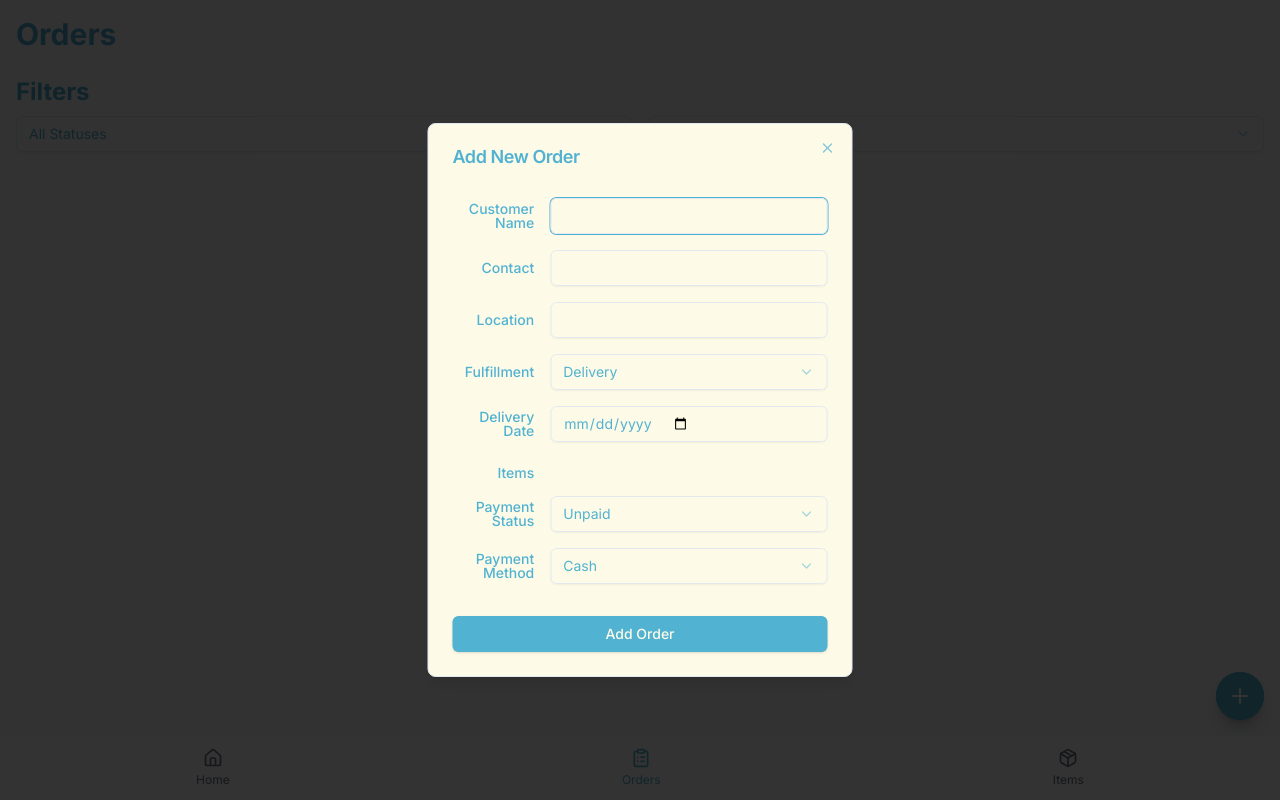
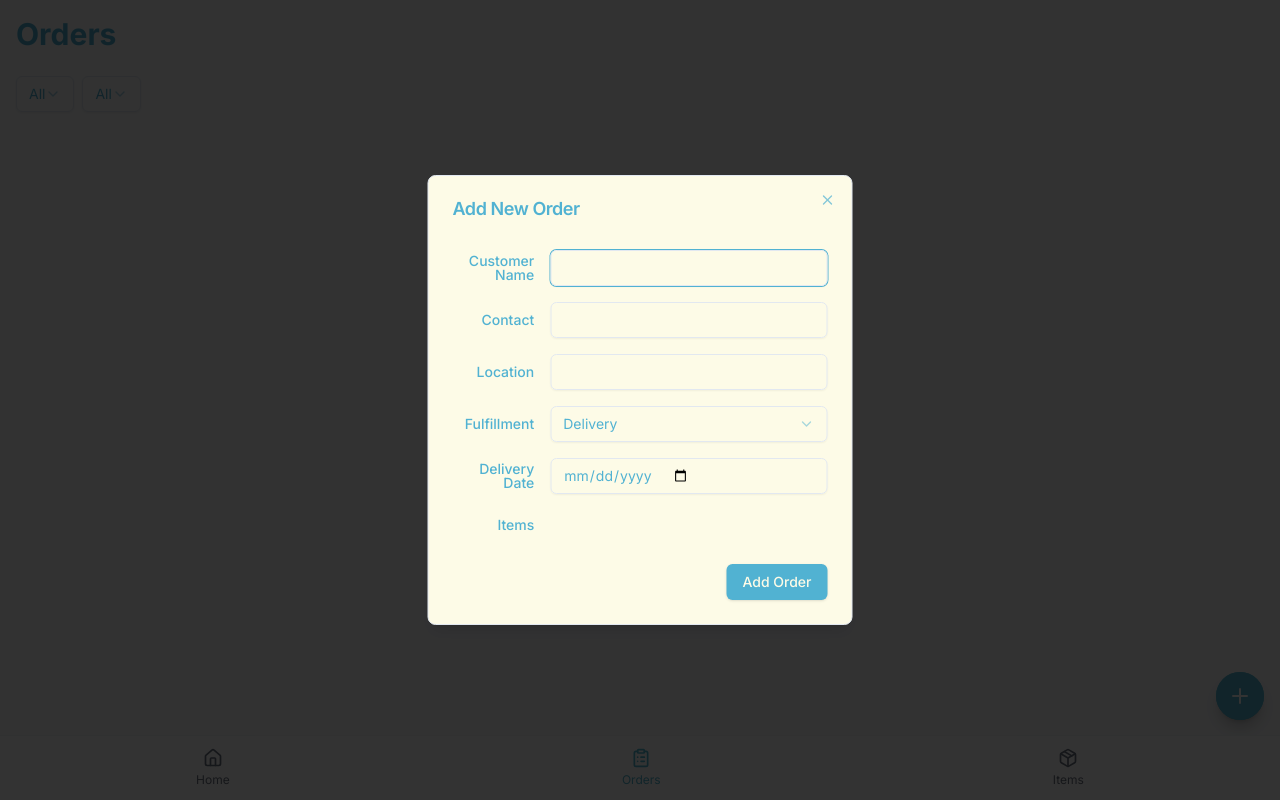
Before and after one commit to bntlyr/Puto-Order-System, a Next.js app: page /orders in a window 1280 px wide. Both pictures are taken after a click on the button 1240 px from the left and 696 px from the top of the page. Built offline with nearby package versions, Linux system fonts and the light colour scheme.

Commit message:
fixed eslint errors

```diff
--- a/src/app/contexts/OrderContext.tsx
+++ b/src/app/contexts/OrderContext.tsx
@@ -95,7 +95,7 @@ export const OrderProvider: React.FC<{ children: React.ReactNode }> = ({ childre
     if (order) {
       const updatedOrder = {
         ...order,
-        orderStatus: order.fulfillmentMode === 'Delivery' ? 'Delivered' as 'Delivered' : 'Picked-up' as 'Picked-up'
+        orderStatus: order.fulfillmentMode === 'Delivery' ? 'Delivered' as const : 'Picked-up' as const,
       };
       await db.saveOrder(updatedOrder);
       setOrders(orders.map(o => o.id === id ? updatedOrder : o));
--- a/src/app/items/page.tsx
+++ b/src/app/items/page.tsx
@@ -1,6 +1,6 @@
 'use client';
 
-import { useState } from 'react';
+import { useState, useEffect} from 'react';
 import { useOrders, Item } from '../contexts/OrderContext';
 import { Button } from '@/components/ui/button';
 import { Input } from '@/components/ui/input';
@@ -23,6 +23,7 @@ export default function Items() {
     description: '',
   });
   const [dialogOpen, setDialogOpen] = useState(false); // Manage dialog open state
+  const [isClient, setIsClient] = useState(false);
 
   const handleAddItem = () => {
     if (newItem.name && newItem.price > 0) {
@@ -33,6 +34,15 @@ export default function Items() {
       alert('Please provide a valid name and price.');
     }
   };
+
+
+  useEffect(() => {
+    setIsClient(true); // Ensures this component renders only on the client
+  }, []);
+
+  if (!isClient) {
+    return null; // Prevent rendering on the server
+  }
 
   return (
     <div className="container mx-auto p-4 pb-20">
--- a/src/app/orders/page.tsx
+++ b/src/app/orders/page.tsx
@@ -214,61 +214,30 @@ export default function Orders() {
                         min="0"
                         value={selectedItems.get(item.id) || ''}
                         onChange={(e) => handleItemQuantityChange(item.id, e.target.value === '' ? null : parseInt(e.target.value))}
-                        className="w-16 h-8 text-sm"
-                        placeholder="Qty"
                       />
                     </div>
                   </div>
                 ))}
               </div>
             </div>
-            <div className="grid grid-cols-4 items-center gap-4">
-              <Label htmlFor="paymentStatus" className="text-right">Payment Status</Label>
-              <Select
-                value={newOrder.paymentStatus}
-                onValueChange={(value) => setNewOrder({ ...newOrder, paymentStatus: value as 'Paid' | 'Unpaid' })}
-              >
-                <SelectTrigger className="col-span-3">
-                  <SelectValue placeholder="Select payment status" />
-                </SelectTrigger>
-                <SelectContent>
-                  <SelectItem value="Paid">Paid</SelectItem>
-                  <SelectItem value="Unpaid">Unpaid</SelectItem>
-                </SelectContent>
-              </Select>
           </div>
-            <div className="grid grid-cols-4 items-center gap-4">
-              <Label htmlFor="paymentMethod" className="text-right">Payment Method</Label>
-              <Select
-                value={newOrder.paymentMethod}
-                onValueChange={(value) => setNewOrder({ ...newOrder, paymentMethod: value as 'Cash' | 'GCash' })}
-              >
-                <SelectTrigger className="col-span-3">
-                  <SelectValue placeholder="Select payment method" />
-                </SelectTrigger>
-                <SelectContent>
-                  <SelectItem value="Cash">Cash</SelectItem>
-                  <SelectItem value="GCash">GCash</SelectItem>
-                </SelectContent>
-              </Select>
+          <div className="flex justify-end">
+            <Button onClick={handleAddOrder}>Add Order</Button>
           </div>
-          </div>
-          <Button onClick={handleAddOrder}>Add Order</Button>
         </DialogContent>
       </Dialog>
 
-      <div className="mb-6">
-        <h2 className="text-2xl font-bold mb-2">Filters</h2>
-        <div className="grid grid-cols-1 gap-4 sm:grid-cols-2">
+      <div className="flex justify-between items-center mb-4">
+        <div className="flex space-x-2">
           <Select
             value={filter.status}
             onValueChange={(value) => setFilter({ ...filter, status: value })}
           >
-            <SelectTrigger className="w-full">
+            <SelectTrigger>
               <SelectValue placeholder="Filter by status" />
             </SelectTrigger>
             <SelectContent>
-              <SelectItem value="all">All Statuses</SelectItem>
+              <SelectItem value="all">All</SelectItem>
               <SelectItem value="pending">Pending</SelectItem>
               <SelectItem value="completed">Completed</SelectItem>
             </SelectContent>
@@ -277,11 +246,11 @@ export default function Orders() {
             value={filter.payment}
             onValueChange={(value) => setFilter({ ...filter, payment: value })}
           >
-            <SelectTrigger className="w-full">
+            <SelectTrigger>
               <SelectValue placeholder="Filter by payment" />
             </SelectTrigger>
             <SelectContent>
-              <SelectItem value="all">All Payments</SelectItem>
+              <SelectItem value="all">All</SelectItem>
               <SelectItem value="Paid">Paid</SelectItem>
               <SelectItem value="Unpaid">Unpaid</SelectItem>
             </SelectContent>
@@ -289,80 +258,53 @@ export default function Orders() {
         </div>
       </div>
 
-      <div className="space-y-4">
       {filteredOrders.map(order => (
-          <Card key={order.id} className="overflow-hidden">
+        <Card key={order.id} className="mb-4">
           <CardHeader
-              className="cursor-pointer flex flex-col p-4"
+            className="flex justify-between items-center cursor-pointer"
             onClick={() => toggleOrderExpansion(order.id)}
           >
-              <div className="flex items-center justify-between">
-                <div className="flex items-center space-x-4">
-                  <div className={`w-3 h-3 rounded-full ${order.orderStatus !== 'Pending' ? 'bg-green-500' : 'bg-gray-300'}`} />
-                  <CardTitle className="text-lg">{order.customerName}</CardTitle>
-                </div>
-                <div className="flex items-center space-x-2">
-                  <span className="font-bold">₱{order.totalAmount.toFixed(2)}</span>
-                  {expandedOrderId === order.id ? <ChevronUp size={20} /> : <ChevronDown size={20} />}
-                </div>
-              </div>
-              <div className="mt-2 text-sm text-gray-500">
-                {new Date(order.deliveryDate).toLocaleDateString()} | {order.fulfillmentMode}
-              </div>
-              <div className={`mt-1 text-sm ${order.paymentStatus === 'Paid' ? 'text-green-600' : 'text-red-600'}`}>
-                {order.paymentStatus}
-              </div>
+            <CardTitle>{order.customerName}</CardTitle>
+            {expandedOrderId === order.id ? <ChevronUp /> : <ChevronDown />}
           </CardHeader>
           {expandedOrderId === order.id && (
-              <CardContent className="p-4 bg-gray-50 space-y-4">
-                <div className="grid grid-cols-2 gap-4">
+            <CardContent>
               <div>
-                    <p><strong>Contact:</strong> {order.contact}</p>
-                    <p><strong>Location:</strong> {order.location}</p>
-                    <p><strong>Order Date:</strong> {new Date(order.orderDate).toLocaleDateString()}</p>
-                  </div>
-                  <div>
-                    <p><strong>Order Status:</strong> {order.orderStatus}</p>
-                    <p><strong>Payment Method:</strong> {order.paymentMethod}</p>
-                  </div>
-                </div>
-                <div className="mt-4">
-                  <strong>Items:</strong>
-                  <ul className="list-disc pl-5 mt-2">
+                <p>Contact: {order.contact}</p>
+                <p>Location: {order.location}</p>
+                <p>Fulfillment Mode: {order.fulfillmentMode}</p>
+                <p>Delivery Date: {order.deliveryDate}</p>
+                <p>Order Status: {order.orderStatus}</p>
+                <p>Payment Status: {order.paymentStatus}</p>
+                <p>Payment Method: {order.paymentMethod}</p>
+                <p>Total Amount: ₱{order.totalAmount.toFixed(2)}</p>
+                <p>Items:</p>
+                <ul>
                   {order.items.map((item, index) => (
-                      <li key={index}>
-                        {item.item.name} - {item.quantity} x ₱{item.item.price.toFixed(2)}
-                      </li>
+                    <li key={index}>{item.item.name} x {item.quantity} - ₱{(item.item.price * item.quantity).toFixed(2)}</li>
                   ))}
                 </ul>
+                <div className="flex space-x-2 mt-4">
+                  <Button onClick={() => handleToggleComplete(order.id)}>
+                    Mark as {order.orderStatus === 'Pending' ? 'Completed' : 'Pending'}
+                  </Button>
+                  <Button onClick={() => handleTogglePaid(order.id)}>
+                    Mark as {order.paymentStatus === 'Paid' ? 'Unpaid' : 'Paid'}
+                  </Button>
+                  <Button variant="destructive" onClick={() => deleteOrder(order.id)}>
+                    Delete Order
+                  </Button>
                 </div>
-                <div className="mt-4 flex flex-wrap gap-2">
-                  <Button
-                    onClick={() => handleToggleComplete(order.id)}
-                    className="flex-1 min-w-[120px] sm:flex-none"
-                  >
-                    {order.orderStatus === 'Pending' ? 'Mark as Complete' : 'Undo Complete'}
-                  </Button>
-                  <Button
-                    onClick={() => handleTogglePaid(order.id)}
-                    className="flex-1 min-w-[120px] sm:flex-none"
-                  >
-                    {order.paymentStatus === 'Unpaid' ? 'Mark as Paid' : 'Undo Paid'}
-                  </Button>
-                  <Button
-                    onClick={() => deleteOrder(order.id)}
-                    variant="destructive"
-                    className="flex-1 min-w-[120px] sm:flex-none"
-                  >
-                    Delete
-                  </Button>
               </div>
             </CardContent>
           )}
         </Card>
       ))}
-      </div>
-      <FloatingActionButton onClick={() => setIsDialogOpen(true)} />
+
+      <FloatingActionButton
+        onClick={() => setIsDialogOpen(true)}
+        aria-label="Add Order"
+      />
     </div>
   )
 }
--- a/src/app/page.tsx
+++ b/src/app/page.tsx
@@ -2,9 +2,22 @@
 
 import { useOrders } from './contexts/OrderContext'
 import { Card, CardContent, CardHeader, CardTitle } from '@/components/ui/card'
+import { useEffect, useState } from 'react'
 
 export default function Home() {
+  const [isClient, setIsClient] = useState(false)
+
+  // Always call the hook outside of the conditional block
   const { orders } = useOrders()
+
+  useEffect(() => {
+    setIsClient(true)
+  }, [])
+
+  // Ensure that the component only renders when it's on the client-side
+  if (!isClient) {
+    return null // Prevent rendering on the server
+  }
 
   const pendingPayments = orders.filter(order => order.paymentStatus === 'Unpaid').length
   const upcomingDeliveries = orders.filter(order => order.orderStatus === 'Pending' && order.fulfillmentMode === 'Delivery').length
--- a/src/app/utils/db.ts
+++ b/src/app/utils/db.ts
@@ -12,39 +12,50 @@ interface ShopAdminDB extends DBSchema {
   };
 }
 
-const dbPromise = openDB<ShopAdminDB>('shop-admin-db', 1, {
-  upgrade(db) {
-    db.createObjectStore('orders', { keyPath: 'id' });
-    db.createObjectStore('items', { keyPath: 'id' });
-  },
-});
+const isBrowser = typeof window !== 'undefined';
+const isIndexedDBSupported = isBrowser && 'indexedDB' in window;
+
+const dbPromise = isIndexedDBSupported
+  ? openDB<ShopAdminDB>('shop-admin-db', 1, {
+      upgrade(db) {
+        db.createObjectStore('orders', { keyPath: 'id' });
+        db.createObjectStore('items', { keyPath: 'id' });
+      },
+    })
+  : null;
 
 export async function getOrders(): Promise<Order[]> {
+  if (!isIndexedDBSupported) return [];
   const db = await dbPromise;
-  return db.getAll('orders');
+  return db ? db.getAll('orders') : [];
 }
 
 export async function saveOrder(order: Order): Promise<void> {
+  if (!isIndexedDBSupported) return;
   const db = await dbPromise;
-  await db.put('orders', order);
+  if (db) await db.put('orders', order);
 }
 
 export async function deleteOrder(id: string): Promise<void> {
+  if (!isIndexedDBSupported) return;
   const db = await dbPromise;
-  await db.delete('orders', id);
+  if (db) await db.delete('orders', id);
 }
 
 export async function getItems(): Promise<Item[]> {
+  if (!isIndexedDBSupported) return [];
   const db = await dbPromise;
-  return db.getAll('items');
+  return db ? db.getAll('items') : [];
 }
 
 export async function saveItem(item: Item): Promise<void> {
+  if (!isIndexedDBSupported) return;
   const db = await dbPromise;
-  await db.put('items', item);
+  if (db) await db.put('items', item);
 }
 
 export async function deleteItem(id: string): Promise<void> {
+  if (!isIndexedDBSupported) return;
   const db = await dbPromise;
-  await db.delete('items', id);
+  if (db) await db.delete('items', id);
 }
```
Lines whose indentation alone changed are shown as unchanged.
